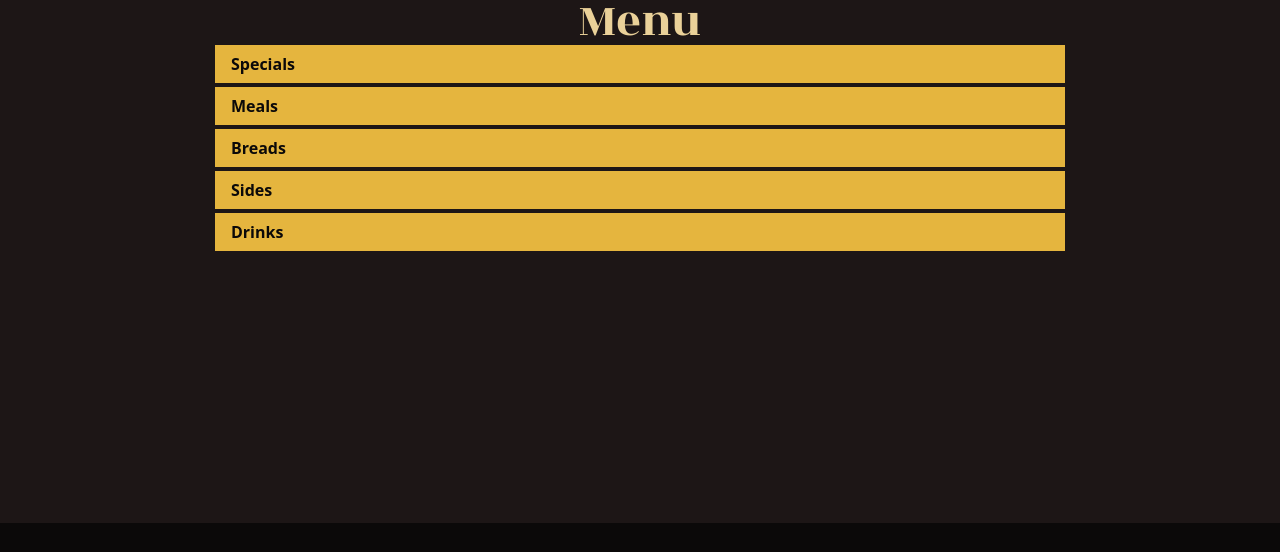
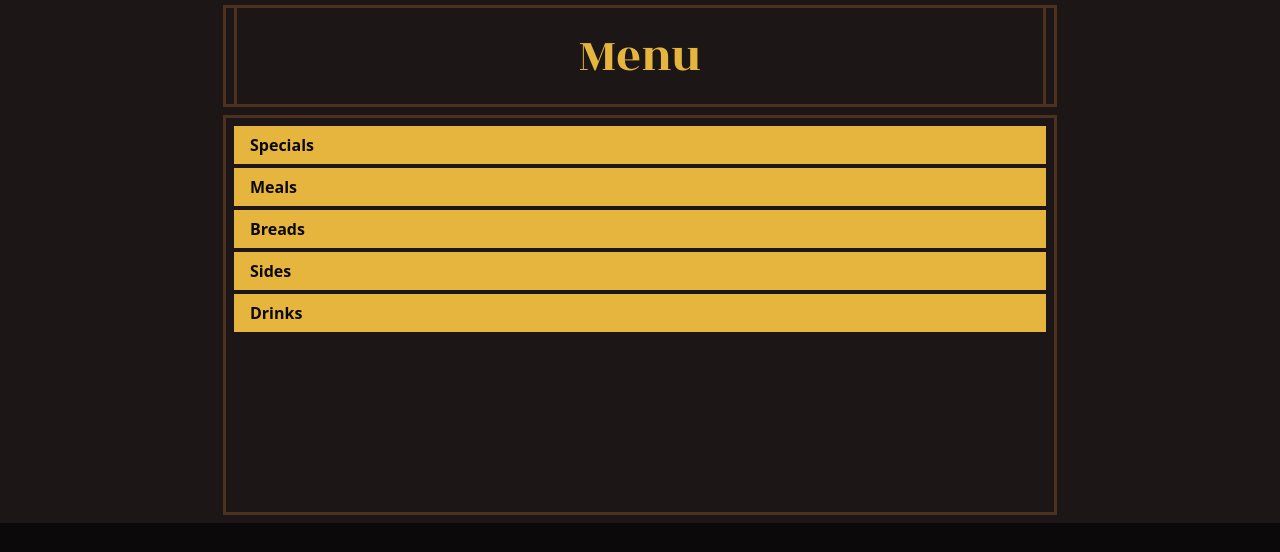
Before and after one commit to jacobsmithdev/restaurant-page-top, a website built with webpack: page src/index.html in a window 1280 px wide. Both pictures are taken after a click on the button "MENU". Shown: the part 59-611 px from the top of the page. Built offline with nearby package versions, Linux system fonts and the light colour scheme.

Commit message:
feat: Restyle menu page to match the rest of the project

```diff
--- a/src/modules/menuPage.css
+++ b/src/modules/menuPage.css
@@ -1,6 +1,15 @@
 :root {
+   --menu-header-text: var(--gold);
+
    --menu-list-bg: var(--gold);
    --menu-list-text: var(--dark-brown);
+}
+
+.menu {
+   padding: 8px;
+   display: grid;
+   grid-template-rows: auto 1fr;
+   gap: 8px;
 }
 
 .menu__header {
@@ -8,12 +17,14 @@
     font-weight: normal;
     font-size: 3rem;
     justify-self: center;
+    color: var(--menu-header-text);
  }
 
  .menu-list {
     display: flex;
     flex-direction: column;
     gap: 4px;
+    padding: 8px;
  }
 
  .menu-list__item {
--- a/src/modules/menuPage.js
+++ b/src/modules/menuPage.js
@@ -4,14 +4,29 @@ const menuOptions = ["Specials", "Meals", "Breads", "Sides", "Drinks"];
 
 function createMenuElement() {
     const menu = document.createElement('div');
+
     const header = document.createElement('h1');
+    const headerOuterBorder = document.createElement('div');
+    const headerInnerBorder = document.createElement('div');
+
     const foodList = document.createElement('ul')
+    const foodListWrapper = document.createElement('div');
 
     menu.classList.add('menu');
+
     header.classList.add('menu__header');
+    headerOuterBorder.classList.add('framed-border__outer')
+    headerInnerBorder.classList.add('framed-border__inner')
+
+    foodListWrapper.classList.add('framed-border__outer')
+
     foodList.classList.add('menu-list');
 
     header.textContent = 'Menu';
+
+    foodListWrapper.append(foodList);
+    headerInnerBorder.append(header);
+    headerOuterBorder.append(headerInnerBorder);
 
     menuOptions.forEach(option => {
         const item = document.createElement('li')
@@ -20,7 +35,7 @@ function createMenuElement() {
         foodList.append(item);
     })
 
-    menu.append(header, foodList);
+    menu.append(headerOuterBorder, foodListWrapper);
 
     return menu;
 }
```
